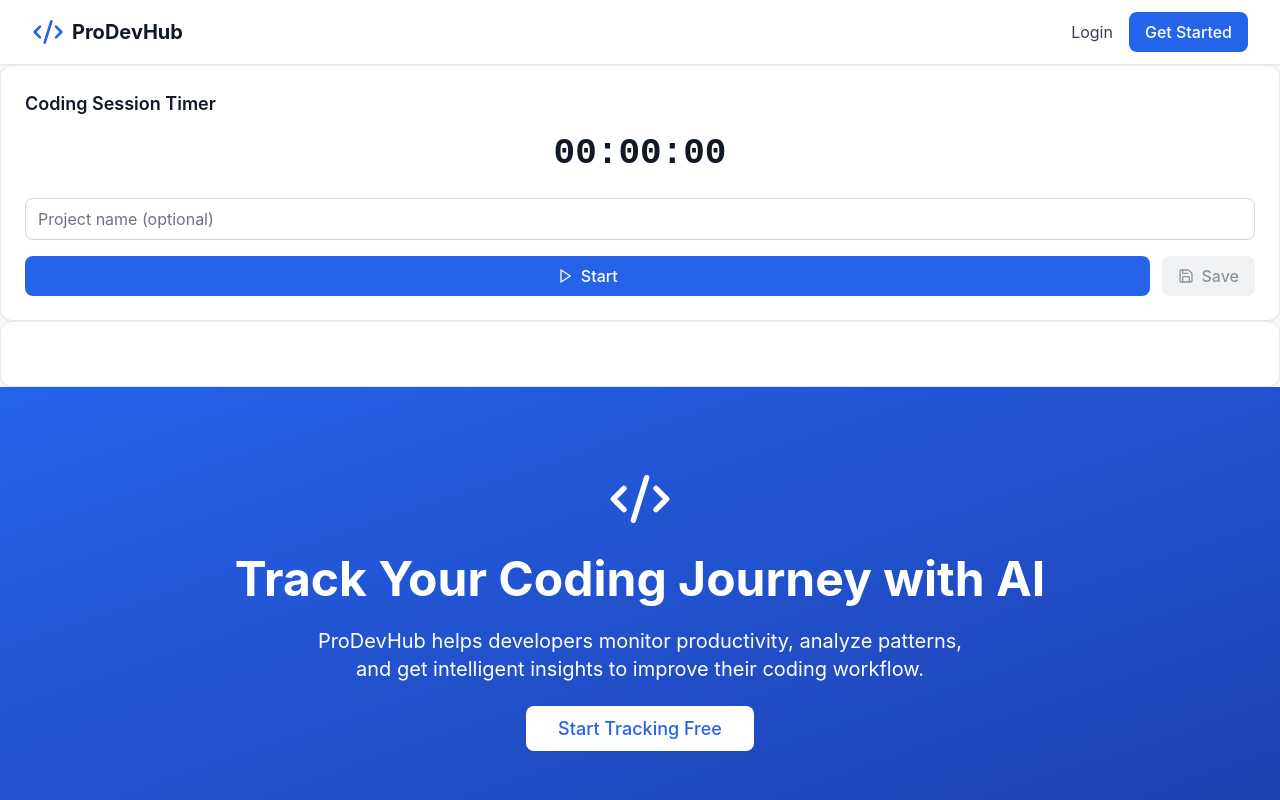
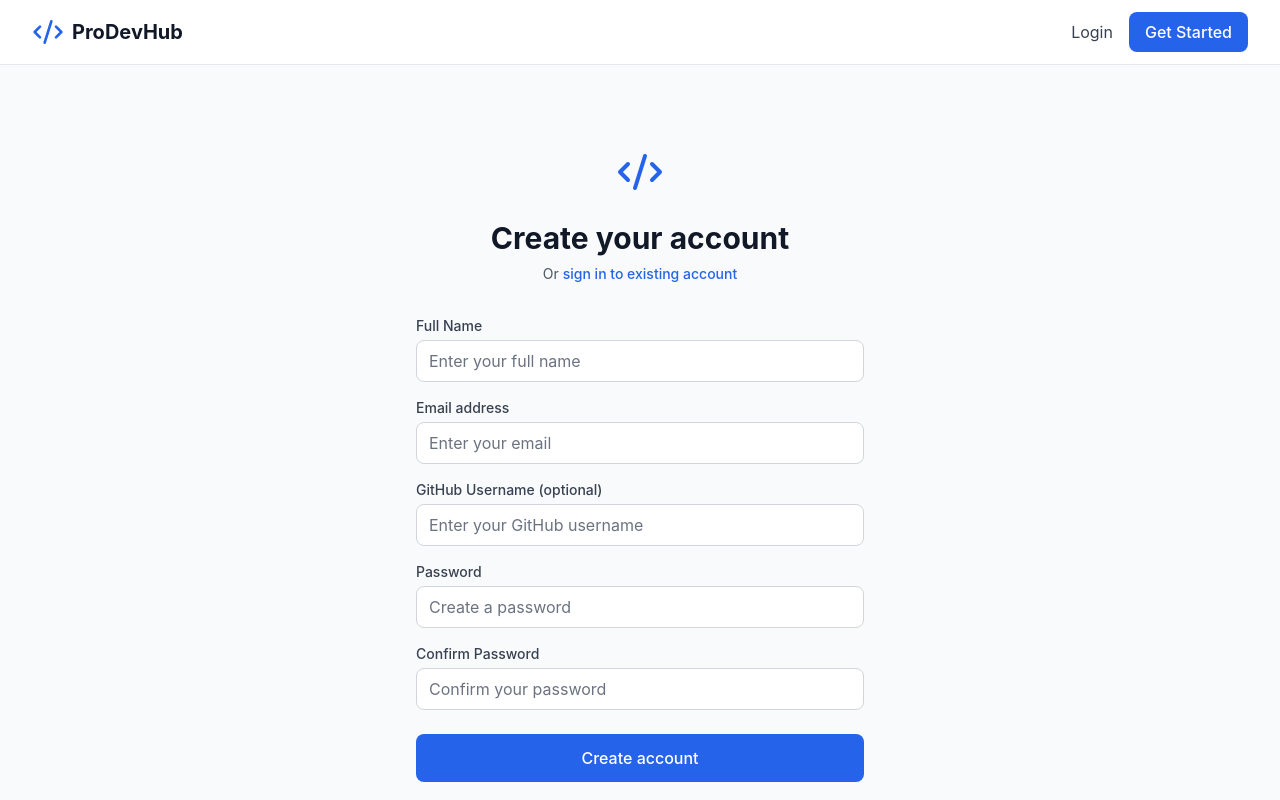
Before and after one commit to malidu04/ProDevHub-AI-Driven-Developer-Productivity-Coding-Insights-Tracker, a React (Vite) app in the folder client/: page /register in a window 1280 px wide. Shown: the top 800 px of the page. Built offline with nearby package versions, Linux system fonts and the light colour scheme.

Commit message:
register file creation

```diff
--- a/client/src/App.jsx
+++ b/client/src/App.jsx
@@ -7,6 +7,7 @@
 import ChartCard from './components/ChartCard'
 import Home from './pages/Home'
 import Login from './pages/Login'
+import Register from './pages/Register'
 
 function App() {
   return (
@@ -18,6 +19,7 @@
             <Routes>
               <Route path="/" element={<Home />} />
               <Route path="/login" element={<Login />} />
+              <Route path='/register' element={<Register />}/>
             </Routes>
             <Timer />
             <ChartCard />
--- /dev/null
+++ b/client/src/pages/Register.jsx
@@ -0,0 +1,172 @@
+import React, { useState } from 'react'
+import { Link, useNavigate } from 'react-router-dom'
+import { useAuth } from '../context/AuthContext'
+import { Code2 } from 'lucide-react'
+
+const Register = () => {
+  const [formData, setFormData] = useState({
+    name: '',
+    email: '',
+    password: '',
+    confirmPassword: '',
+    githubUsername: ''
+  })
+  const [error, setError] = useState('')
+  const [loading, setLoading] = useState(false)
+
+  const { register } = useAuth()
+  const navigate = useNavigate()
+
+  const handleChange = (e) => {
+    setFormData(prev => ({
+      ...prev,
+      [e.target.name]: e.target.value
+    }))
+  }
+
+  const handleSubmit = async (e) => {
+    e.preventDefault()
+    setError('')
+
+    if (formData.password !== formData.confirmPassword) {
+      setError('Passwords do not match')
+      return
+    }
+
+    setLoading(true)
+
+    try {
+      await register({
+        name: formData.name,
+        email: formData.email,
+        password: formData.password,
+        githubUsername: formData.githubUsername
+      })
+      navigate('/dashboard')
+    } catch (err) {
+      setError(err.response?.data?.message || 'Registration failed')
+    } finally {
+      setLoading(false)
+    }
+  }
+
+  return (
+    <div className="min-h-screen flex items-center justify-center bg-gray-50 py-12 px-4 sm:px-6 lg:px-8">
+      <div className="max-w-md w-full space-y-8">
+        <div className="text-center">
+          <div className="flex justify-center">
+            <Code2 className="h-12 w-12 text-blue-600" />
+          </div>
+          <h2 className="mt-6 text-3xl font-bold text-gray-900">
+            Create your account
+          </h2>
+          <p className="mt-2 text-sm text-gray-600">
+            Or{' '}
+            <Link to="/login" className="font-medium text-blue-600 hover:text-blue-500">
+              sign in to existing account
+            </Link>
+          </p>
+        </div>
+
+        <form className="mt-8 space-y-6" onSubmit={handleSubmit}>
+          {error && (
+            <div className="bg-red-50 border border-red-200 text-red-600 px-4 py-3 rounded-lg">
+              {error}
+            </div>
+          )}
+
+          <div className="space-y-4">
+            <div>
+              <label htmlFor="name" className="block text-sm font-medium text-gray-700">
+                Full Name
+              </label>
+              <input
+                id="name"
+                name="name"
+                type="text"
+                required
+                value={formData.name}
+                onChange={handleChange}
+                className="input-field mt-1"
+                placeholder="Enter your full name"
+              />
+            </div>
+
+            <div>
+              <label htmlFor="email" className="block text-sm font-medium text-gray-700">
+                Email address
+              </label>
+              <input
+                id="email"
+                name="email"
+                type="email"
+                required
+                value={formData.email}
+                onChange={handleChange}
+                className="input-field mt-1"
+                placeholder="Enter your email"
+              />
+            </div>
+
+            <div>
+              <label htmlFor="githubUsername" className="block text-sm font-medium text-gray-700">
+                GitHub Username (optional)
+              </label>
+              <input
+                id="githubUsername"
+                name="githubUsername"
+                type="text"
+                value={formData.githubUsername}
+                onChange={handleChange}
+                className="input-field mt-1"
+                placeholder="Enter your GitHub username"
+              />
+            </div>
+
+            <div>
+              <label htmlFor="password" className="block text-sm font-medium text-gray-700">
+                Password
+              </label>
+              <input
+                id="password"
+                name="password"
+                type="password"
+                required
+                value={formData.password}
+                onChange={handleChange}
+                className="input-field mt-1"
+                placeholder="Create a password"
+              />
+            </div>
+
+            <div>
+              <label htmlFor="confirmPassword" className="block text-sm font-medium text-gray-700">
+                Confirm Password
+              </label>
+              <input
+                id="confirmPassword"
+                name="confirmPassword"
+                type="password"
+                required
+                value={formData.confirmPassword}
+                onChange={handleChange}
+                className="input-field mt-1"
+                placeholder="Confirm your password"
+              />
+            </div>
+          </div>
+
+          <button
+            type="submit"
+            disabled={loading}
+            className="w-full btn-primary py-3 disabled:opacity-50"
+          >
+            {loading ? 'Creating account...' : 'Create account'}
+          </button>
+        </form>
+      </div>
+    </div>
+  )
+}
+
+export default Register
```
